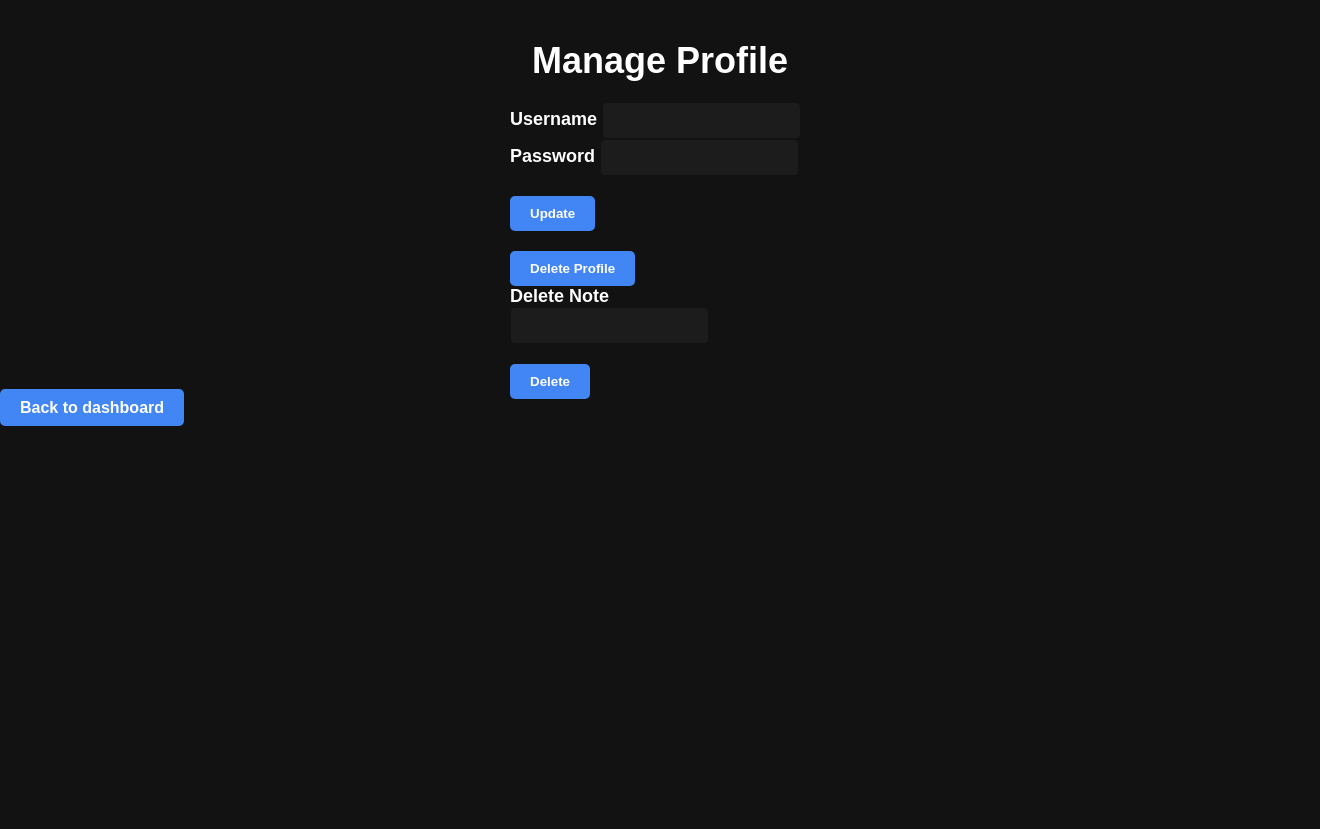
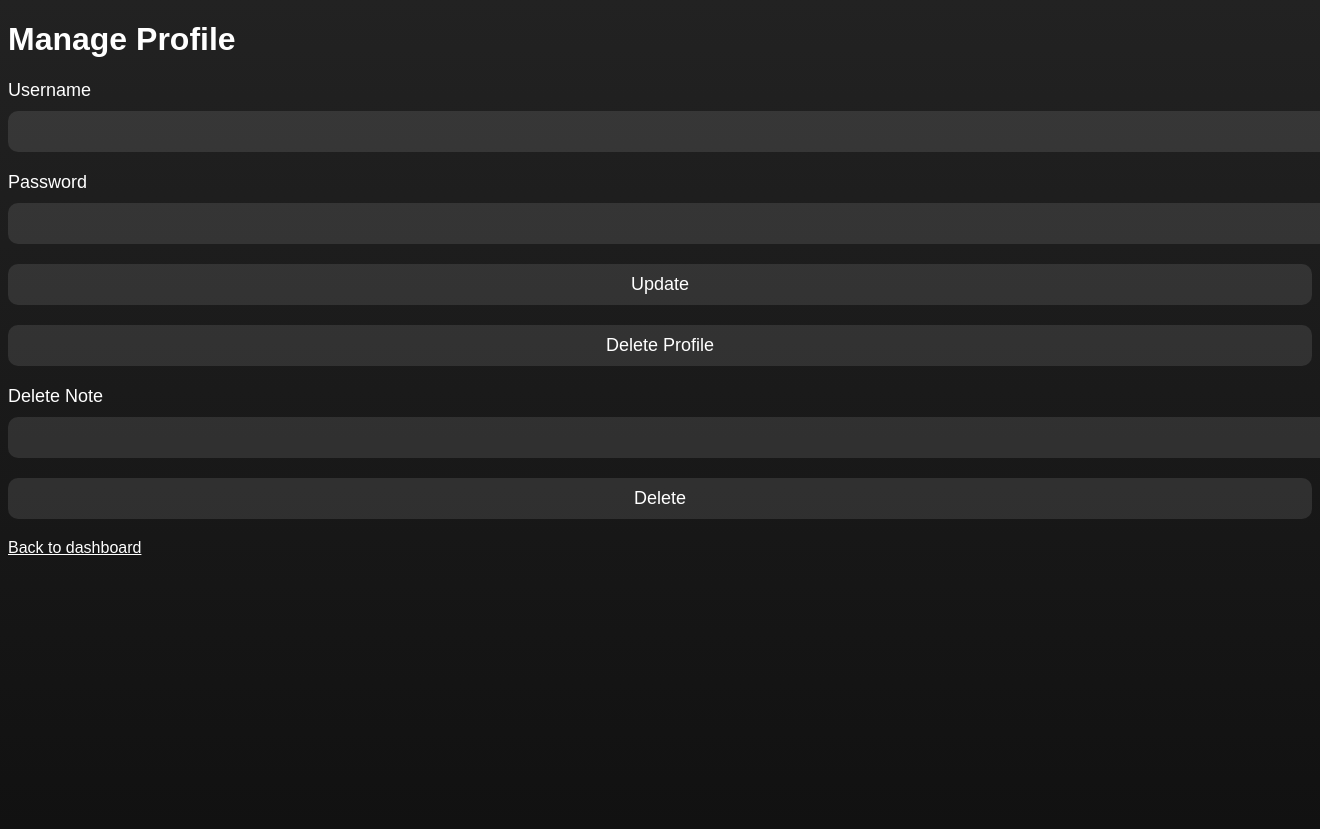
Before and after one commit to WhineyMonkey10/noteshare, a Flask app: page /manageProfile in a window 1320 px wide; the page is wider, and only the part inside the window is pictured. Before the commit the page ends 426 px from the top of that part, so only its background shows below. Run offline with Flask 2, Linux system fonts and the light colour scheme; the visitor is signed in with stand-in values (Sample User, id 1); parts of the project's set-up code (start-up, migrations or seed data) failed here and were passed over.

Commit message:
Started rework on the mange profile page.

```diff
--- a/static/styles/manageProfile.css
+++ b/static/styles/manageProfile.css
@@ -1,74 +1,94 @@
 body {
-    background-color: #121212;
-    font-family: sans-serif;
-    margin: 0;
-    color: #fff;
-    text-emphasis-color: #fff;
+    background: linear-gradient(to bottom, #222, #111);
+    height: 100vh;
+    font-family: 'Montserrat', sans-serif;
   }
 
-h1 {
-    font-size: 36px;
-    margin: 40px auto 20px;
-    text-align: center;
+  .login-container {
+    width: 400px;
+    margin: 0 auto;
+    padding: 50px;
+    background-color: rgba(0, 0, 0, 0.9);
+    border-radius: 20px;
+    color: #fff;
+    box-shadow: 0px 0px 20px rgba(255, 255, 255, 0.1);
   }
 
-form {
-    margin: 0 auto;
-    width: 300px;
-    display: flex;
-    flex-direction: column;
+  .login-container h2 {
+    text-align: center;
+    margin-bottom: 30px;
+    font-size: 36px;
   }
 
-label {
-    margin-top: 20px;
+  form label {
+    display: block;
+    margin-bottom: 10px;
     font-size: 18px;
-    font-weight: bold;
   }
 
-input[type="text"],
-input[type="password"] {
+  form input {
+    width: 100%;
     padding: 10px;
-    border-radius: 5px;
-    border: 1px solid #121212;
-    background-color: #1c1c1c;
+    margin-bottom: 20px;
+    border-radius: 10px;
+    border: none;
+    background-color: rgba(255, 255, 255, 0.1);
+    color: #fff;
+    font-size: 18px;
   }
 
-input[type="submit"] {
-    margin-top: 20px;
-    padding: 10px 20px;
-    border-radius: 5px;
-    background-color: #4285f4;
-    color: white;
-    text-decoration: none;
-    text-align: center;
-    font-weight: bold;
+  form button {
+    display: block;
+    width: 100%;
+    padding: 10px;
+    border-radius: 10px;
     border: none;
+    background-color: #007bff;
+    color: #fff;
+    font-size: 18px;
     cursor: pointer;
+    transition: all 0.3s ease;
   }
 
-input[type="submit"]:hover {
-    background-color: #3d7ee7;
+  form button:hover {
+    background-color: #0049b7;
   }
 
-a {
-    display: cube;
-    margin-top: 20px;
-    padding: 10px 20px;
-    border-radius: 5px;
-    background-color: #4285f4;
-    color: white;
-    text-decoration: none;
-    text-align: center;
-    font-weight: bold;
+  form button:focus {
+    outline: none;
+    box-shadow: 0px 0px 0px 2px #007bff;
   }
 
-a:hover {
-    background-color: #3d7ee7;
+  form input:focus {
+    outline: none;
+    box-shadow: 0px 0px 0px 2px #007bff;
   }
 
-footer {
-    font-size: 12px;
-    margin: 20px auto 0;
+  .create-account {
+    margin-top: 20px;
     text-align: center;
-    color: #999;
+    color: #fff;
   }
+
+  .create-account p {
+    display: inline-block;
+    margin-right: 5px;
+  }
+
+  .create-account a {
+    color: #007bff;
+    text-decoration: none;
+    border-bottom: 1px solid #007bff;
+    transition: all 0.3s ease;
+  }
+
+  .create-account a:hover {
+    background-color: #007bff;
+    color: #fff;
+  }
+
+  .create-account a:active,
+  .create-account a:focus {
+    outline: none;
+    border-bottom: 1px solid #007bff;
+  }
```
Lines whose indentation alone changed are shown as unchanged.
